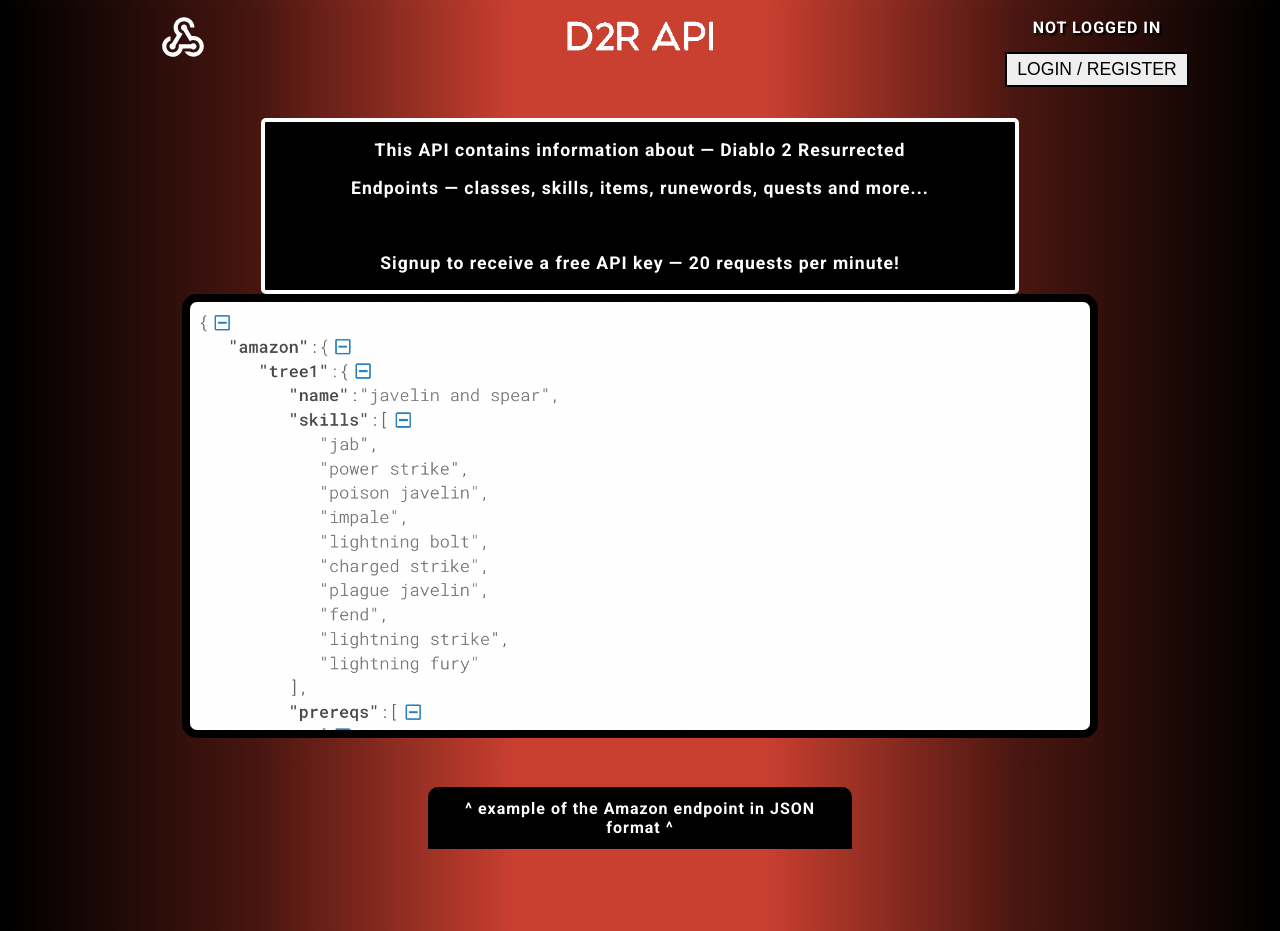
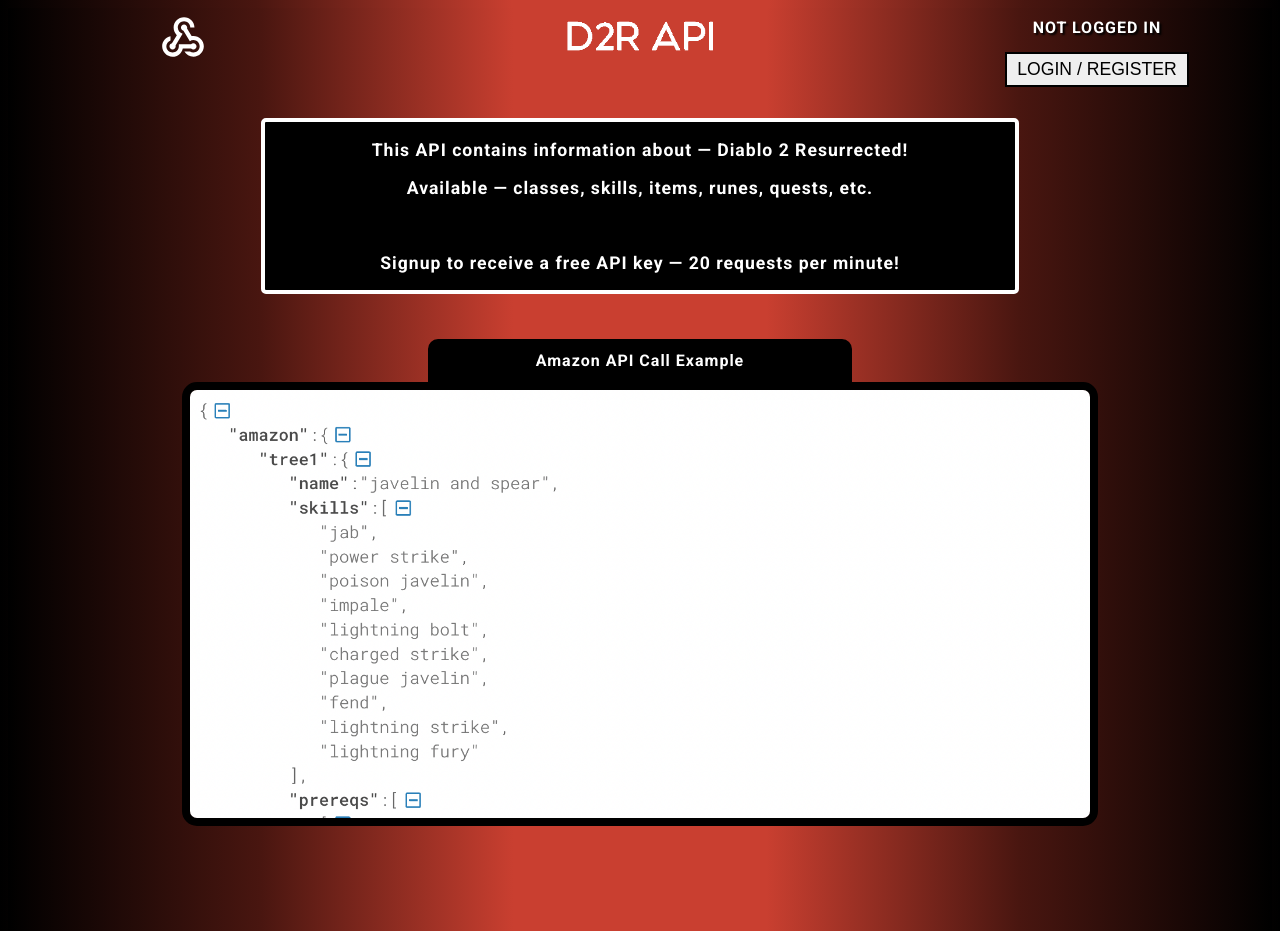
Before and after one commit to MThos/d2r-api, a React (Create React App) app: page / in a window 1280 px wide. Shown: the top 931 px of the page. Built offline with nearby package versions, Linux system fonts and the light colour scheme; no server answers; a web font is replaced by a local one.

Commit message:
redesigned logged out page

```diff
--- a/src/components/LoggedOut.js
+++ b/src/components/LoggedOut.js
@@ -4,16 +4,16 @@
   return (
     <main className="fade-in">
       <div id="logged-out-info-top">
-        <p>This API contains information about &#8212; Diablo 2 Resurrected</p>
-        <p>Endpoints &#8212; classes, skills, items, runewords, quests and more...</p>
+        <p>This API contains information about &#8212; Diablo 2 Resurrected!</p>
+        <p>Available &#8212; classes, skills, items, runes, quests, etc.</p>
         <br/>
         <p>Signup to receive a free API key &#8212; 20 requests per minute!</p>
       </div>
       <div>
-        <img id="api-example-img" src="images/amazon_example.png" alt="api example" />
+        <p id="logged-out-info-bottom">Amazon API Call Example</p>
       </div>
       <div>
-        <p id="logged-out-info-bottom">^ example of the Amazon endpoint in JSON format ^</p>
+        <img id="api-example-img" src="images/amazon_example.png" alt="api example" />
       </div>
     </main>
   )
```
